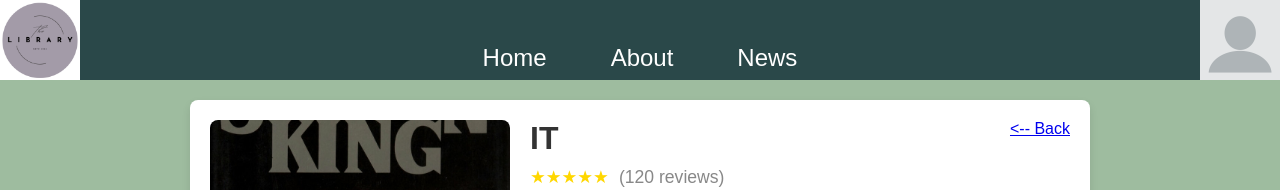
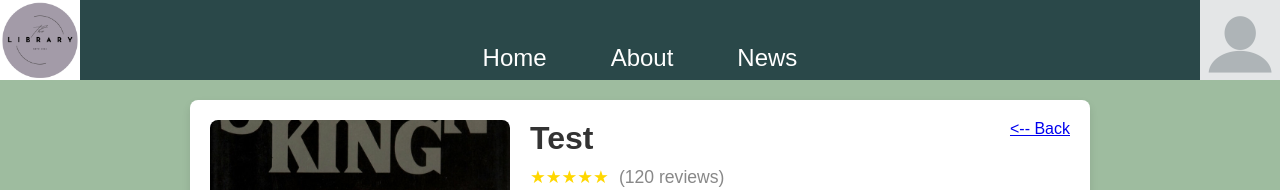
Before and after one commit to 14ellisj/LibarySystem, a Vue app in the folder UI/Library System/: page /item in a window 1280 px wide. Shown: the top 190 px of the page. Built offline with nearby package versions, Linux system fonts and the light colour scheme.

Commit message:
Data Change

```diff
--- a/UI/Library System/src/components/SingleMediaView/SingleItemView.vue
+++ b/UI/Library System/src/components/SingleMediaView/SingleItemView.vue
@@ -1,19 +1,33 @@
-<script setup lang="ts">
+<script lang="ts">
+import { defineComponent, ref } from 'vue'
+import { useMediaStore } from '../../stores/media';
+
+
+export default defineComponent({
+  name: 'SingleMediaView1',
+  setup() {
+    const store = useMediaStore();
+
+    return {
+      store,
+    };
+  },
+});
+
 </script>
 
 <template>
    <!DOCTYPE html>
-<body>
+<body v-for="media in store.media" :key="media.id" >
     <div class="product-page">
         <div class="product-container">
             <!-- Product Image -->
             <div class="product-image">
                 <img src="../../images/It_(1986)_front_cover,_first_edition.jpg" alt="Product Image">
-            </div>
-
+                </div>
             <!-- Product Info -->
             <div class="product-info">
-                <h1 class="product-title">IT</h1>
+                <h1 class="product-title">{{ media.name }}</h1>
 
                 <!-- Star Review -->
                 <div class="product-reviews">
```
